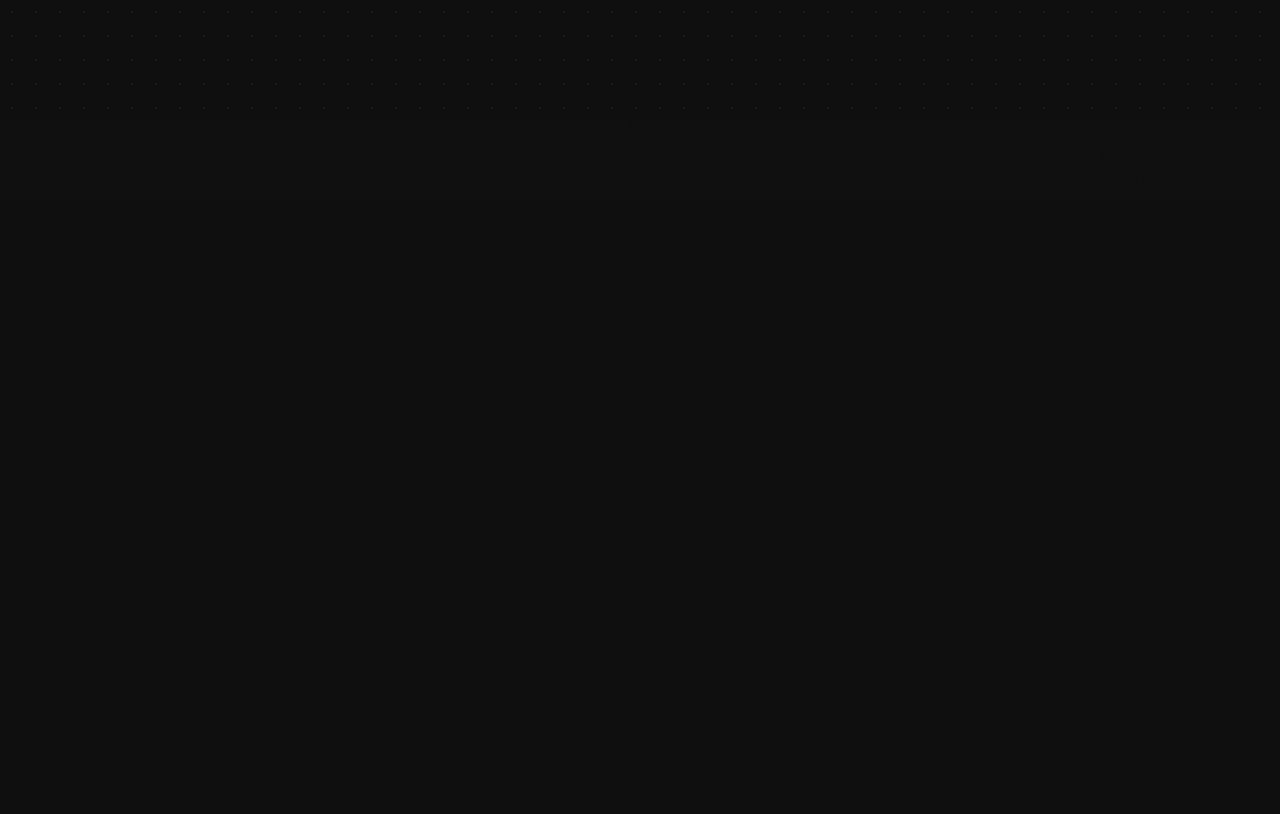
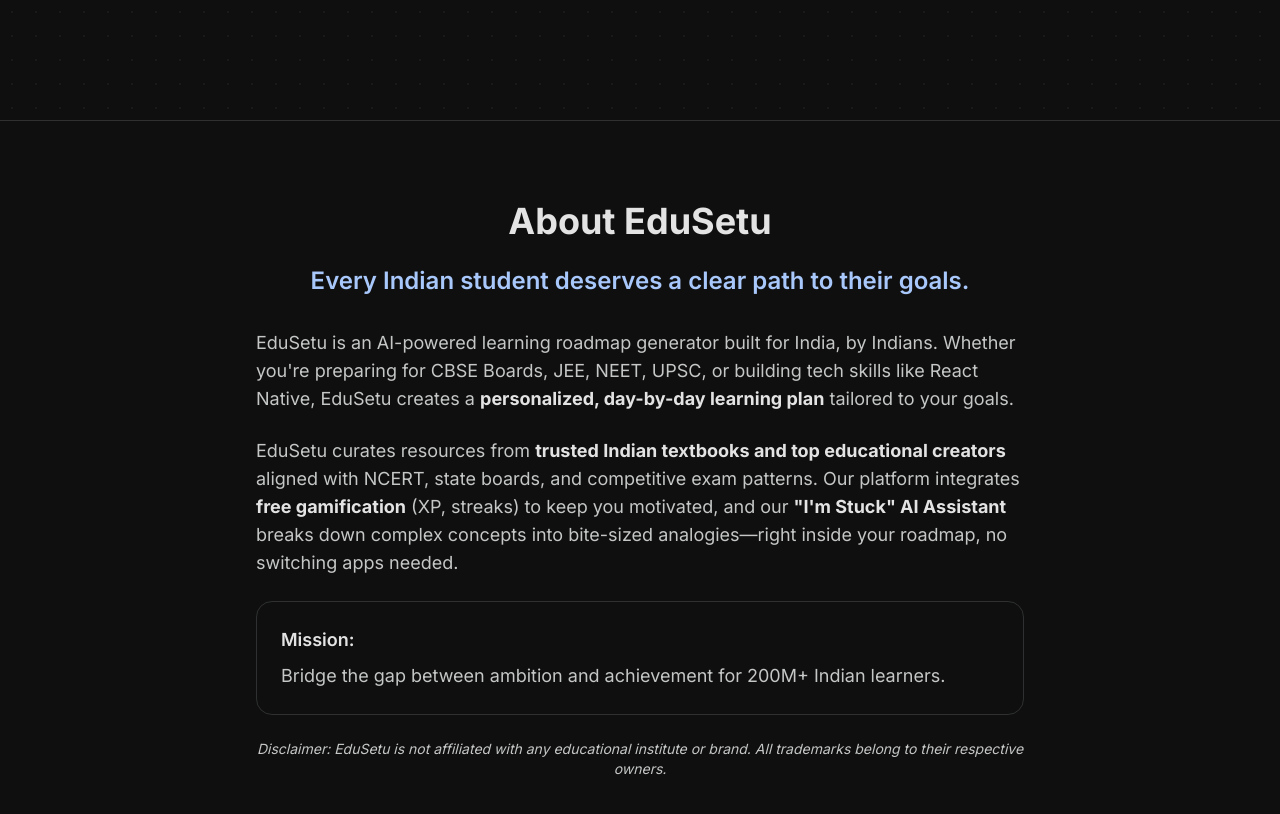
Before and after one commit to kd2606/edusetu, a Next.js app: page / in a window 1280 px wide. Shown: the part 600-1414 px from the top of the page. Before the commit the page ends 800 px from the top, so only its background shows below. Built offline with nearby package versions, Linux system fonts and the light colour scheme.

Commit message:
feat: add safe About EduSetu section to landing page

```diff
--- a/src/app/page.tsx
+++ b/src/app/page.tsx
@@ -60,6 +60,50 @@ export default function Home() {
           </motion.div>
         </div>
       </section>
+
+      {/* About Section */}
+      <section className="w-full bg-surface py-20 px-6 border-t border-outline-variant">
+        <div className="max-w-4xl mx-auto flex flex-col items-center text-center">
+          <motion.h2
+            initial={{ opacity: 0, y: 16 }}
+            whileInView={{ opacity: 1, y: 0 }}
+            viewport={{ once: true }}
+            className="text-3xl md:text-4xl font-bold text-on-surface mb-6"
+          >
+            About EduSetu
+          </motion.h2>
+
+          <motion.h3
+            initial={{ opacity: 0, y: 16 }}
+            whileInView={{ opacity: 1, y: 0 }}
+            viewport={{ once: true }}
+            className="text-xl md:text-2xl font-semibold text-primary mb-8"
+          >
+            Every Indian student deserves a clear path to their goals.
+          </motion.h3>
+
+          <motion.div
+            initial={{ opacity: 0, y: 16 }}
+            whileInView={{ opacity: 1, y: 0 }}
+            viewport={{ once: true }}
+            className="space-y-6 text-base md:text-lg text-on-surface-variant leading-relaxed text-left max-w-3xl"
+          >
+            <p>
+              EduSetu is an AI-powered learning roadmap generator built for India, by Indians. Whether you&apos;re preparing for CBSE Boards, JEE, NEET, UPSC, or building tech skills like React Native, EduSetu creates a <strong className="text-on-surface">personalized, day-by-day learning plan</strong> tailored to your goals.
+            </p>
+            <p>
+              EduSetu curates resources from <strong className="text-on-surface">trusted Indian textbooks and top educational creators</strong> aligned with NCERT, state boards, and competitive exam patterns. Our platform integrates <strong className="text-on-surface">free gamification</strong> (XP, streaks) to keep you motivated, and our <strong className="text-on-surface">&quot;I&apos;m Stuck&quot; AI Assistant</strong> breaks down complex concepts into bite-sized analogies—right inside your roadmap, no switching apps needed.
+            </p>
+            <div className="bg-surface-container-low p-6 rounded-2xl border border-outline-variant mt-8">
+              <p className="font-semibold text-on-surface mb-2">Mission:</p>
+              <p>Bridge the gap between ambition and achievement for 200M+ Indian learners.</p>
+            </div>
+            <p className="text-sm text-on-surface-variant/70 italic mt-8 text-center">
+              Disclaimer: EduSetu is not affiliated with any educational institute or brand. All trademarks belong to their respective owners.
+            </p>
+          </motion.div>
+        </div>
+      </section>
     </div>
   );
 }
```
